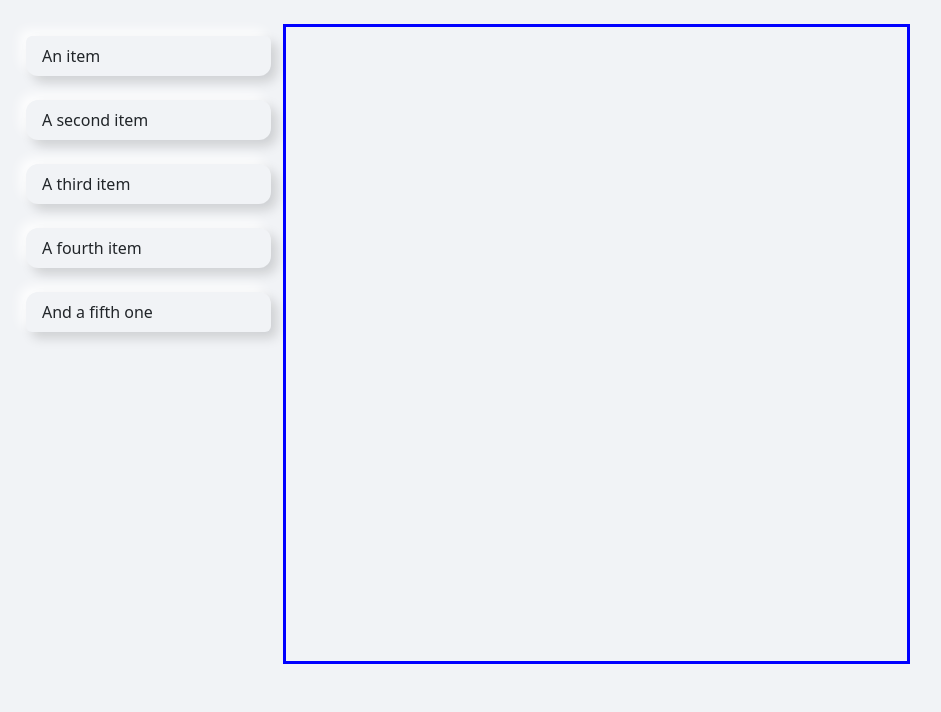
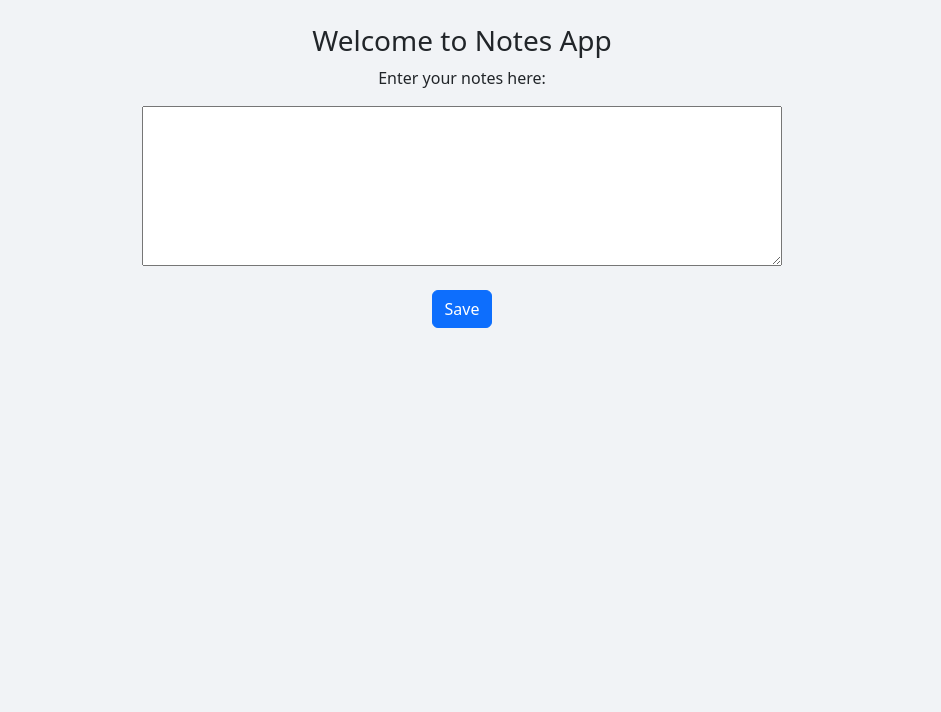
Before and after one commit to LexanderThakur/Notes_App, a Django app: page / in a window 1280 px wide. Shown: the part 88-800 px from the top of the page, without its empty margins (178-1119 px from the left). Run offline with Django 5.2, Linux system fonts and the light colour scheme.

Commit message:
all done tbh

```diff
--- a/backend/Notes/views.py
+++ b/backend/Notes/views.py
@@ -13,7 +13,13 @@ def get_note(request):
     content= models.CharField(max_length=2000)
     created_at= models.DateField(auto_now_add=True)
     """
+
+
     for q in qs:
+
+
+
+
         notes.append(
 
             {
--- a/backend/static/js/app.js
+++ b/backend/static/js/app.js
@@ -1,6 +1,7 @@
 console.log("connected");
 
 let csrftoken = document.getElementById("csrf-token").value;
+let notes = [];
 async function saveNote() {
   let note = document.getElementsByClassName("notes_input")[0].value;
 
@@ -25,7 +26,6 @@ async function saveNote() {
 }
 
 async function render_notes() {
-  let notes = [];
   try {
     let response = await fetch("/notes/get_notes/", {
       method: "GET",
@@ -40,11 +40,16 @@ async function render_notes() {
   } catch (err) {
     alert(err || "network err");
   }
+  document.querySelector(".read_tab").style.display = "flex";
+  render();
+}
+function render() {
   let list = document.querySelector(".list-group");
+
   let str = ``;
   notes.forEach((i) => {
     str += `
-      <li class="list-group-item note" id="${i.id}">${i["created_at"]}</li>
+      <li class="list-group-item note" data-id="${i.id}" onclick="display_note(${i.id})">${i["created_at"]}</li>
 
       `;
   });
@@ -60,9 +65,35 @@ function drop_down() {
     () => {
       box.classList.remove("animate");
       box.style.display = "none";
+      render_notes();
     },
     { once: true }
   );
+}
 
-  render_notes();
+function display_note(note_id) {
+  let content = ``;
+  for (let i = 0; i < notes.length; i++) {
+    if (notes[i].id == note_id) {
+      content = notes[i].content;
+    }
+    document
+      .querySelector(`[data-id="${notes[i].id}"]`)
+      .classList.remove("note-active");
+  }
+
+  let note = document.querySelector(`[data-id="${note_id}"]`);
+  note.classList.add("note-active");
+  let read_area = document.querySelector(".read_notes");
+  read_area.innerHTML = `
+    <span class="txt">
+    ${content}
+    </span>
+
+  `;
 }
+
+function create_notes_tab() {
+  document.querySelector(".read_tab").style.display = "none";
+  document.querySelector(".create_tab").style.display = "flex";
+}
--- a/backend/templates/index.html
+++ b/backend/templates/index.html
@@ -31,8 +31,8 @@
         background-color: #f1f3f6;
       }
       .create_tab {
-        /* display: flex; */
-        display: none;
+        display: flex;
+        /* display: none; */
         flex-direction: column;
         justify-content: center;
         align-items: center;
@@ -50,7 +50,7 @@
         scale: 1.2;
       }
       .create_tab.animate {
-        animation: down 1s ease forwards;
+        animation: down 1s ease;
       }
 
       @keyframes down {
@@ -67,7 +67,7 @@
         height: 80%;
         width: 70%;
         margin: auto;
-        display: flex;
+        display: none;
       }
       .notes {
         height: 100%;
@@ -78,8 +78,8 @@
       .read_notes {
         height: 100%;
         width: 70%;
-        border: solid;
-        border-color: blue;
+        background-color: rgb(250, 251, 252);
+        border-radius: 20px;
       }
       .note {
         background: var(--bg);
@@ -96,31 +96,26 @@
         box-shadow: 4px 4px 10px var(--shadow-dark),
           -4px -4px 10px var(--shadow-light);
       }
-      .note:active {
+      .note.note-active {
         box-shadow: inset 4px 4px 8px var(--shadow-dark),
           inset -4px -4px 8px var(--shadow-light);
+      }
+      .txt {
+        margin-left: 3rem;
       }
     </style>
   </head>
   <body>
     <nav>
-      <span>Create Notes</span>
+      <span onclick="create_notes_tab()">Create Notes</span>
       <!-- <span onclick="drop_down()">Read Notes</span> -->
-      <span onclick="render_notes()">Read Notes</span>
+      <span onclick="drop_down()">Read Notes</span>
     </nav>
     <br />
 
     <div class="read_tab">
       <div class="notes">
-        <!-- <p class="note">created at 10-12-26</p>
-        <p class="note">created at 11-12-25</p> -->
-        <ul class="list-group">
-          <li class="list-group-item note">An item</li>
-          <li class="list-group-item note">A second item</li>
-          <li class="list-group-item note">A third item</li>
-          <li class="list-group-item note">A fourth item</li>
-          <li class="list-group-item note">And a fifth one</li>
-        </ul>
+        <ul class="list-group"></ul>
       </div>
       <div class="read_notes"></div>
     </div>
```
Also changed, not shown: backend/db.sqlite3.
